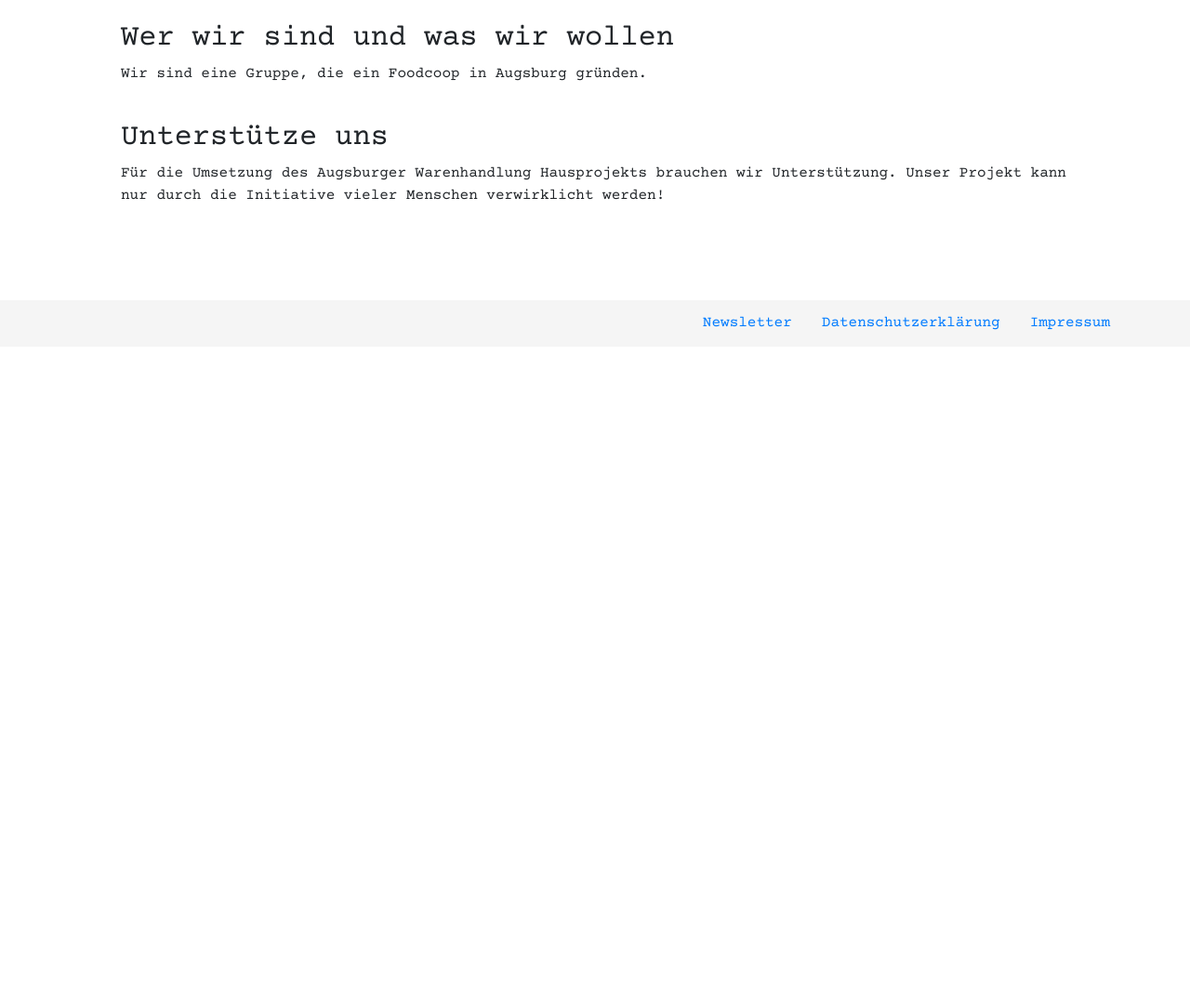
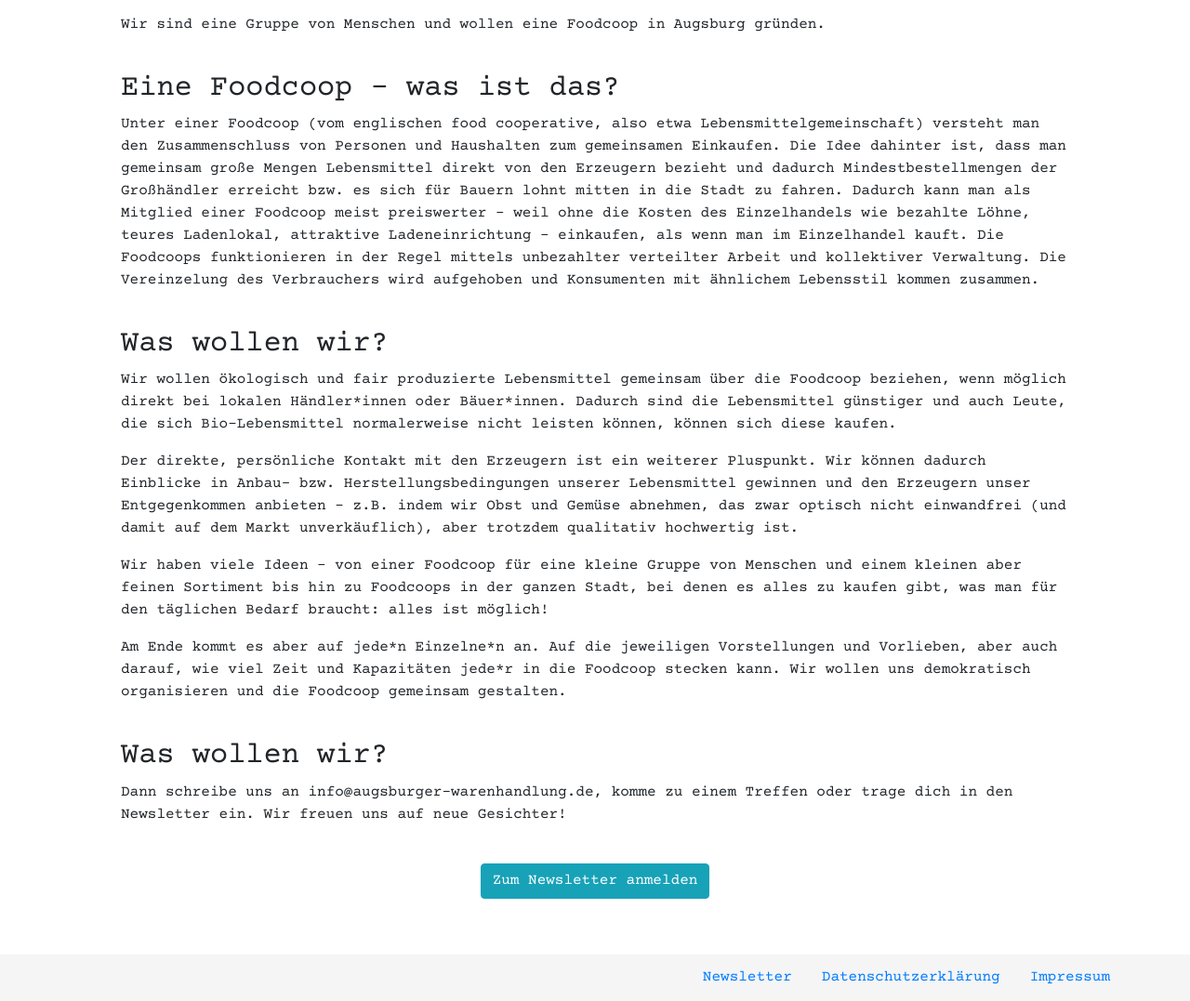
Before and after one commit to augsburger-warenhandlung/augsburger-warenhandlung.github.io, a plain HTML site: page index.html in a window 1280 px wide. Shown: the part 660-1737 px from the top of the page at 93% size. Before the commit the page ends 1033 px from the top, so only its background shows below. Drawn offline with nearby package versions, Linux system fonts and the light colour scheme.

Commit message:
Build 2020-06-01 08:30:26 +0200

```diff
--- a/index.html
+++ b/index.html
@@ -5,13 +5,17 @@
 <meta charset='utf-8'>
 <meta content='ie=edge' http-equiv='x-ua-compatible'>
 <meta content='width=device-width, initial-scale=1, shrink-to-fit=no' name='viewport'>
+<meta content='Die Augsburger Warenhandlung ist ein Foodcoop in Gründung.' name='description'>
 <title>Augsburger Warenhandlung</title>
 <link href="/stylesheets/style-18cd3525.css" rel="stylesheet" />
 <script src="/javascripts/application-da39a3ee.js"></script>
-<script src="https://code.jquery.com/jquery-3.2.1.slim.min.js" crossorigin="anonymous" integrity="sha384-KJ3o2DKtIkvYIK3UENzmM7KCkRr/rE9/Qpg6aAZGJwFDMVNA/GpGFF93hXpG5KkN"></script>
-<script src="https://cdnjs.cloudflare.com/ajax/libs/popper.js/1.12.9/umd/popper.min.js" crossorigin="anonymous" integrity="sha384-ApNbgh9B+Y1QKtv3Rn7W3mgPxhU9K/ScQsAP7hUibX39j7fakFPskvXusvfa0b4Q"></script>
-<script src="https://maxcdn.bootstrapcdn.com/bootstrap/4.0.0/js/bootstrap.min.js" crossorigin="anonymous" integrity="sha384-JZR6Spejh4U02d8jOt6vLEHfe/JQGiRRSQQxSfFWpi1MquVdAyjUar5+76PVCmYl"></script>
+<script src="https://code.jquery.com/jquery-3.5.1.slim.min.js" crossorigin="anonymous" integrity="sha384-DfXdz2htPH0lsSSs5nCTpuj/zy4C+OGpamoFVy38MVBnE+IbbVYUew+OrCXaRkfj"></script>
+<script src="https://cdn.jsdelivr.net/npm/popper.js@1.16.0/dist/umd/popper.min.js" crossorigin="anonymous" integrity="sha384-Q6E9RHvbIyZFJoft+2mJbHaEWldlvI9IOYy5n3zV9zzTtmI3UksdQRVvoxMfooAo"></script>
+<script src="https://stackpath.bootstrapcdn.com/bootstrap/4.5.0/js/bootstrap.min.js" crossorigin="anonymous" integrity="sha384-OgVRvuATP1z7JjHLkuOU7Xw704+h835Lr+6QL9UvYjZE3Ipu6Tp75j7Bh/kR0JKI"></script>
 <link href="/images/favicon.ico" rel="icon" type="image/ico" />
+<link href="/images/favicon-16x16-86d70e50.png" rel="icon" type="image/png" sizes="16x16" />
+<link href="/images/favicon-32x32-24b001f0.png" rel="icon" type="image/png" sizes="32x32" />
+<link href="/images/favicon-96x96-78972f52.png" rel="icon" type="image/png" sizes="96x96" />
 </head>
 <body>
 <header><nav class='navbar navbar-expand-md navbar-dark fixed-top bg-info'>
@@ -37,19 +41,47 @@
 <h1 class='logo--header'>Augsburger Warenhandlung</h1>
 </div>
 <div class='text-center'>
-<a href="http://eepurl.com/g3BqKX" class="btn btn-lg btn-info">Zum Newsletter anmelden</a>
+<a href="http://eepurl.com/g3BqKX" class="btn btn-info">Zum Newsletter anmelden</a>
 </div>
 <div class='section'>
-<h2>Wer wir sind und was wir wollen</h2>
+<p>Wir sind eine Gruppe von Menschen und wollen eine Foodcoop in Augsburg gründen.</p>
+</div>
+<div class='section'>
+<h2>Eine Foodcoop - was ist das?</h2>
 <p>
-Wir sind eine Gruppe, die ein Foodcoop in Augsburg gründen.
+Unter einer Foodcoop (vom englischen food cooperative, also etwa Lebensmittelgemeinschaft) versteht man den Zusammenschluss von Personen und Haushalten zum gemeinsamen Einkaufen.
+Die Idee dahinter ist, dass man gemeinsam große Mengen Lebensmittel direkt von den Erzeugern bezieht und dadurch Mindestbestellmengen der Großhändler erreicht bzw. es sich für Bauern lohnt mitten in die Stadt zu fahren.
+Dadurch kann man als Mitglied einer Foodcoop meist preiswerter - weil ohne die Kosten des Einzelhandels wie bezahlte Löhne, teures Ladenlokal, attraktive Ladeneinrichtung - einkaufen, als wenn man im Einzelhandel kauft.
+Die Foodcoops funktionieren in der Regel mittels unbezahlter verteilter Arbeit und kollektiver Verwaltung.
+Die Vereinzelung des Verbrauchers wird aufgehoben und Konsumenten mit ähnlichem Lebensstil kommen zusammen.
 </p>
 </div>
 <div class='section'>
-<h2>Unterstütze uns</h2>
+<h2>Was wollen wir?</h2>
 <p>
-Für die Umsetzung des Augsburger Warenhandlung Hausprojekts brauchen wir Unterstützung. Unser Projekt kann nur durch die Initiative vieler Menschen verwirklicht werden!
+Wir wollen ökologisch und fair produzierte Lebensmittel gemeinsam über die Foodcoop beziehen, wenn möglich direkt bei lokalen Händler*innen oder Bäuer*innen.
+Dadurch sind die Lebensmittel günstiger und auch Leute, die sich Bio-Lebensmittel normalerweise nicht leisten können, können sich diese kaufen.
 </p>
+<p>
+Der direkte, persönliche Kontakt mit den Erzeugern ist ein weiterer Pluspunkt.
+Wir können dadurch Einblicke in Anbau- bzw. Herstellungsbedingungen unserer Lebensmittel gewinnen und den Erzeugern unser Entgegenkommen anbieten - z.B. indem wir Obst und Gemüse abnehmen, das zwar optisch nicht einwandfrei (und damit auf dem Markt unverkäuflich), aber trotzdem qualitativ hochwertig ist.
+</p>
+<p>
+Wir haben viele Ideen - von einer Foodcoop für eine kleine Gruppe von Menschen und einem kleinen aber feinen Sortiment bis hin zu Foodcoops in der ganzen Stadt, bei denen es alles zu kaufen gibt, was man für den täglichen Bedarf braucht: alles ist möglich!
+</p>
+<p>
+Am Ende kommt es aber auf jede*n Einzelne*n an. Auf die jeweiligen Vorstellungen und Vorlieben, aber auch darauf, wie viel Zeit und Kapazitäten jede*r in die Foodcoop stecken kann. Wir wollen uns demokratisch organisieren und die Foodcoop gemeinsam gestalten.
+</p>
+</div>
+<div class='section'>
+<h2>Was wollen wir?</h2>
+<p>
+Dann schreibe uns an info@augsburger-warenhandlung.de, komme zu einem Treffen oder trage dich in den Newsletter ein.
+Wir freuen uns auf neue Gesichter!
+</p>
+</div>
+<div class='text-center'>
+<a href="http://eepurl.com/g3BqKX" class="btn btn-info">Zum Newsletter anmelden</a>
 </div>
 </div>
 </main>
```
Also changed, not shown: 404/index.html (+7 -3 lines), contact/index.html (+7 -3 lines), imprint/index.html (+7 -3 lines), privacy/index.html (+7 -3 lines).
